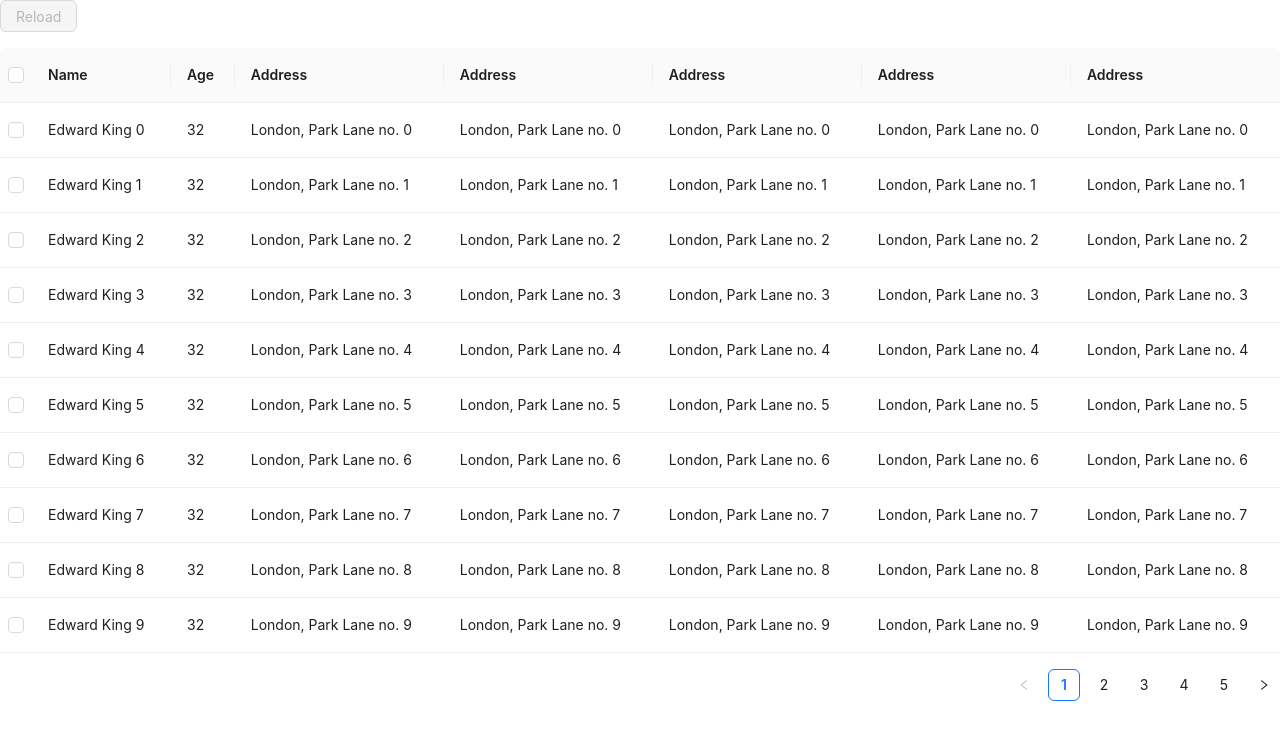
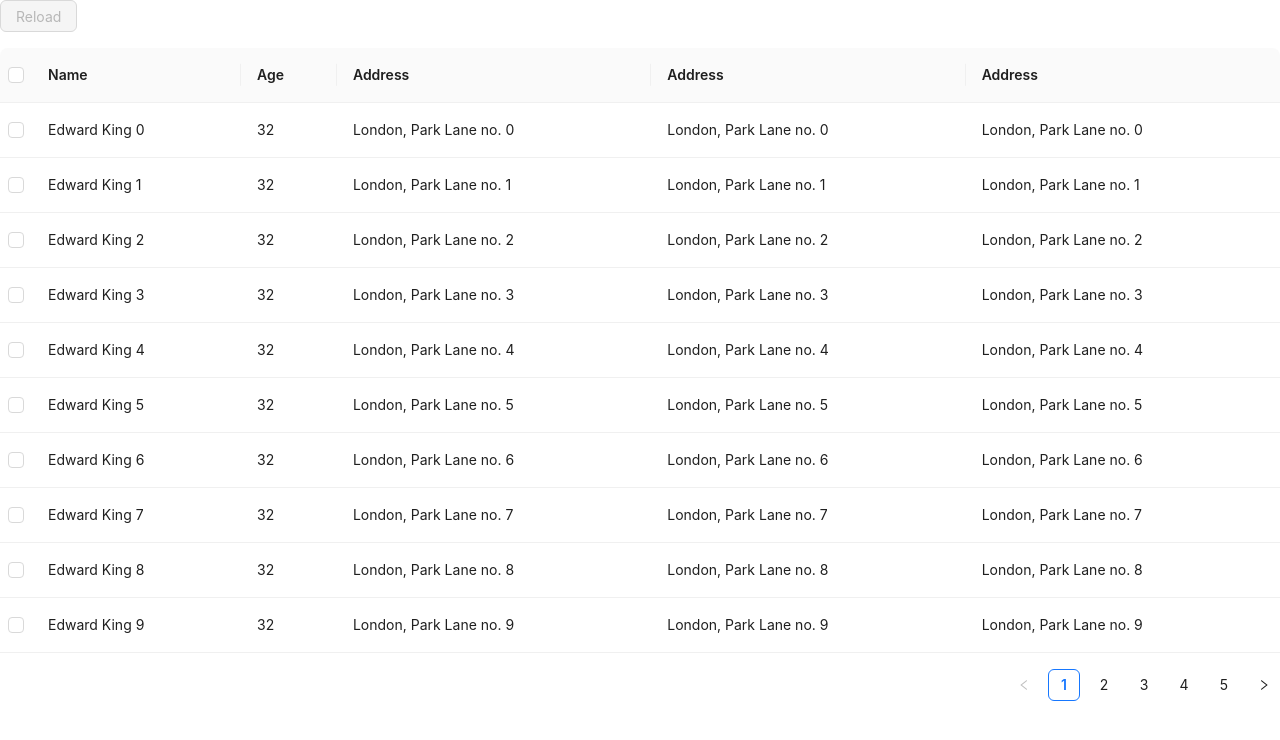
Before and after one commit to Aluonam/pantallaANT, a Next.js app: page /pantallaANT/screenPlanesDeCompra/components/table/tablecomponents/tableData/TableData in a window 1280 px wide. Shown: the top 740 px of the page. Built offline with nearby package versions, Linux system fonts and the light colour scheme.

Commit message:
feat:  table styles

```diff
--- a/pages/pantallaANT/screenPlanesDeCompra/components/table/tablecomponents/tableData/TableData.jsx
+++ b/pages/pantallaANT/screenPlanesDeCompra/components/table/tablecomponents/tableData/TableData.jsx
@@ -23,14 +23,7 @@ const columns = [
     title: 'Address',
     dataIndex: 'address',
   },
-  {
-    title: 'Address',
-    dataIndex: 'address',
-  },
-  {
-    title: 'Address',
-    dataIndex: 'address',
-  },
+
 ];
 const data = [];
 for (let i = 0; i < 46; i++) {
--- a/pages/pantallaANT/screenPlanesDeCompra/components/table/tablecomponents/tableData/TableData.module.css
+++ b/pages/pantallaANT/screenPlanesDeCompra/components/table/tablecomponents/tableData/TableData.module.css
@@ -0,0 +1,6 @@
+
+.tableData{
+    clear: both;
+    max-width: 100%;
+    overflow: scroll;
+}
```
